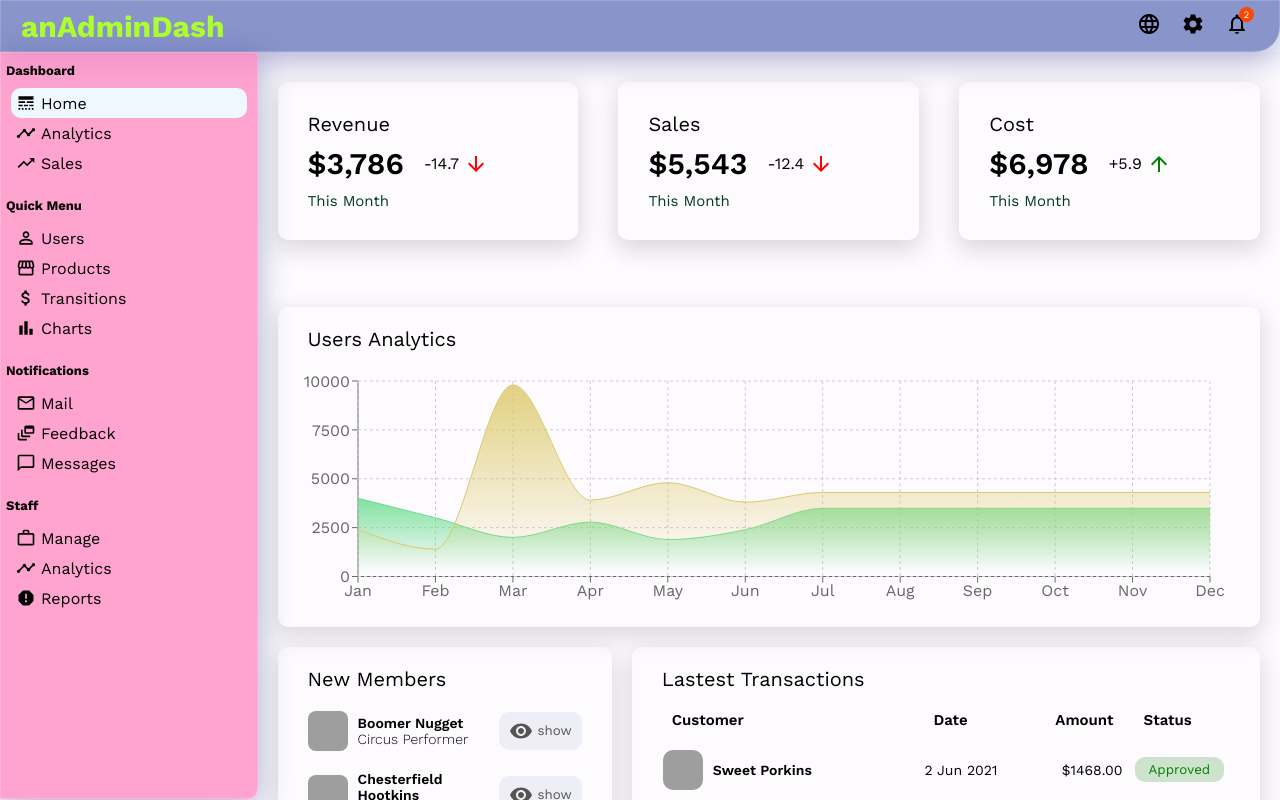
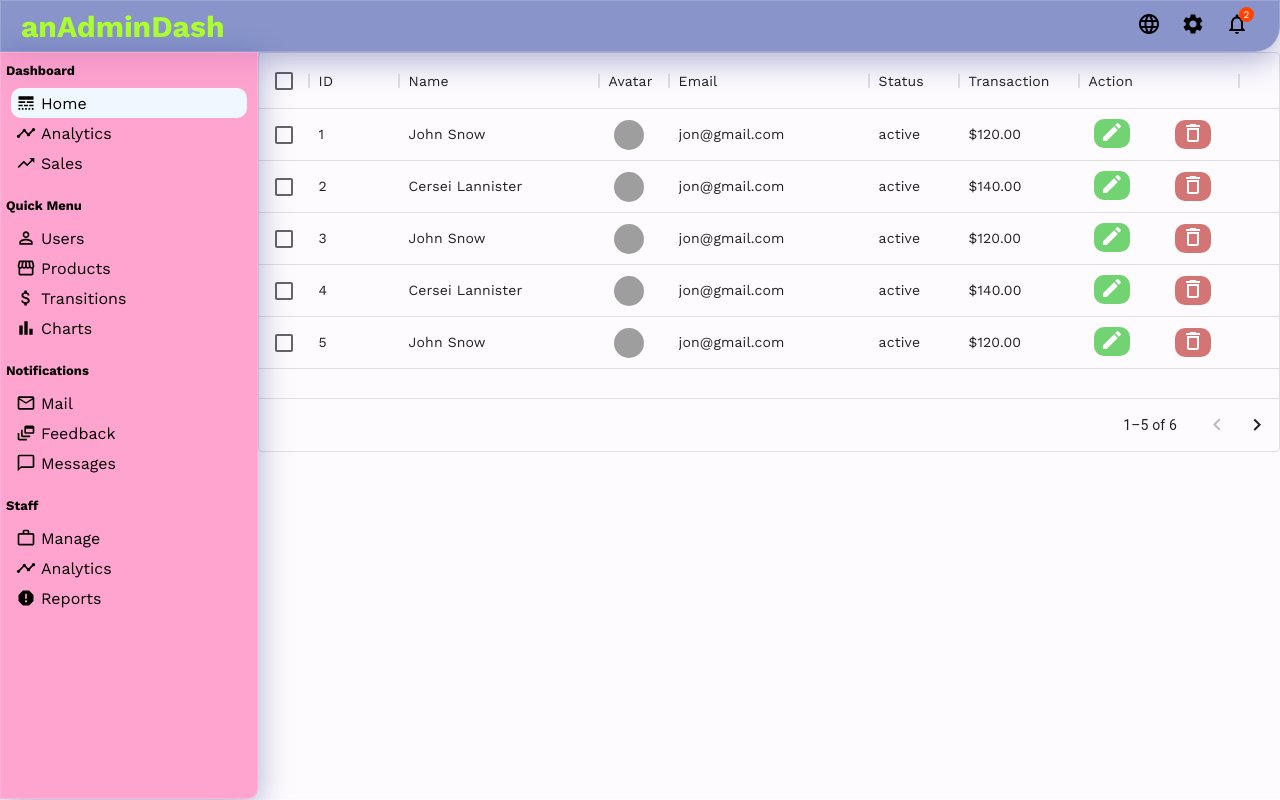
Before and after one commit to shadowp2810/react_an_admindash, a React (Create React App) app: page /users in a window 1280 px wide. Shown: the top 800 px of the page. Built offline with nearby package versions, Linux system fonts and the light colour scheme; grey boxes are pictures that could not be loaded.

Commit message:
Build the UsersPage.

```diff
--- a/package.json
+++ b/package.json
@@ -7,11 +7,13 @@
     "@emotion/styled": "^11.6.0",
     "@mui/icons-material": "^5.4.2",
     "@mui/material": "^5.4.2",
+    "@mui/x-data-grid": "^5.5.1",
     "@testing-library/jest-dom": "^5.16.2",
     "@testing-library/react": "^12.1.3",
     "@testing-library/user-event": "^13.5.0",
     "react": "^17.0.2",
     "react-dom": "^17.0.2",
+    "react-router-dom": "^5.3.0",
     "react-scripts": "5.0.0",
     "recharts": "^2.1.9",
     "web-vitals": "^2.1.4"
--- a/src/App.js
+++ b/src/App.js
@@ -1,10 +1,15 @@
 import React, { useEffect, useState } from "react";
 import ReactDOM from "react-dom";
+
+// import { Outlet, Link } from "react-router-dom";
+
+import { BrowserRouter as Router, Switch, Route, Link } from "react-router-dom";
 
 import "./App.css";
 import TopNavBar from "./components/topnavbar/TopNavBar";
 import SideNavBar from "./components/sidenavbar/SideNavBar";
 import HomePage from "./pages/homepage/HomePage";
+import UsersPage from "./pages/userspage/UsersPage";
 
 function App() {
   const [width, setWidth] = useState(window.innerWidth);
@@ -17,13 +22,20 @@ function App() {
   }, [width]);
 
   return (
-    <div>
+    <Router>
       <TopNavBar />
       <div className="container">
         <SideNavBar width={width} />
-        <HomePage width={width} />
+        <Switch>
+          <Route exact path="/">
+            <HomePage width={width} />
+          </Route>
+          <Route path="/users">
+            <UsersPage width={width} />
+          </Route>
+        </Switch>
       </div>
-    </div>
+    </Router>
   );
 }
 
--- a/src/dummydata/dummydata.js
+++ b/src/dummydata/dummydata.js
@@ -72,3 +72,66 @@ export const usersData = [
     amt: 2100,
   },
 ];
+
+export const userRows = [
+  {
+    id: 1,
+    username: "John Snow",
+    avatar: `https://randomuser.me/api/portraits/med/men/${Math.floor(
+      Math.random() * 100
+    )}.jpg`,
+    email: "jon@gmail.com",
+    status: "active",
+    transaction: "$120.00",
+  },
+  {
+    id: 2,
+    username: "Cersei Lannister",
+    avatar: `https://randomuser.me/api/portraits/med/men/${Math.floor(
+      Math.random() * 100
+    )}.jpg`,
+    email: "jon@gmail.com",
+    status: "active",
+    transaction: "$140.00",
+  },
+  {
+    id: 3,
+    username: "John Snow",
+    avatar: `https://randomuser.me/api/portraits/med/men/${Math.floor(
+      Math.random() * 100
+    )}.jpg`,
+    email: "jon@gmail.com",
+    status: "active",
+    transaction: "$120.00",
+  },
+  {
+    id: 4,
+    username: "Cersei Lannister",
+    avatar: `https://randomuser.me/api/portraits/med/men/${Math.floor(
+      Math.random() * 100
+    )}.jpg`,
+    email: "jon@gmail.com",
+    status: "active",
+    transaction: "$140.00",
+  },
+  {
+    id: 5,
+    username: "John Snow",
+    avatar: `https://randomuser.me/api/portraits/med/men/${Math.floor(
+      Math.random() * 100
+    )}.jpg`,
+    email: "jon@gmail.com",
+    status: "active",
+    transaction: "$120.00",
+  },
+  {
+    id: 6,
+    username: "Cersei Lannister",
+    avatar: `https://randomuser.me/api/portraits/med/men/${Math.floor(
+      Math.random() * 100
+    )}.jpg`,
+    email: "jon@gmail.com",
+    status: "active",
+    transaction: "$140.00",
+  },
+];
--- /dev/null
+++ b/src/pages/userspage/UsersPage.css
@@ -0,0 +1,37 @@
+@media screen and (min-width: 1024px) {
+  .userspage {
+    flex: 4;
+  }
+}
+
+.userpageUser {
+  display: flex;
+  align-items: center;
+}
+
+.userpageImage {
+  width: 30px;
+  height: 30px;
+  border-radius: 50%;
+  padding: 0px 5px;
+  object-fit: cover;
+}
+
+.userpageEdit {
+  background-color: rgb(113, 211, 113);
+  margin: 0px 5px;
+  margin-right: 40px;
+  border: none;
+  border-radius: 10px;
+  color: white;
+  cursor: pointer;
+}
+
+.userpageDelete {
+  background-color: rgb(211, 117, 117);
+  margin: 0px 5px;
+  border: none;
+  border-radius: 10px;
+  color: white;
+  cursor: pointer;
+}
--- /dev/null
+++ b/src/pages/userspage/UsersPage.jsx
@@ -0,0 +1,104 @@
+import React, { useState } from "react";
+import { DataGrid } from "@mui/x-data-grid";
+import { DeleteOutline, Edit } from "@mui/icons-material";
+import { Link } from "react-router-dom";
+
+import "./UsersPage.css";
+import { userRows as rows } from "../../dummydata/dummydata";
+
+function UsersPage(props) {
+  const [data, setData] = useState(rows);
+  const handleDelete = (id) => {
+    setData(data.filter((item) => item.id !== id));
+  };
+  const columns = [
+    {
+      field: "id",
+      headerName: "ID",
+      width: 90,
+      description: "This column has ID by date account was made.",
+    },
+    {
+      field: "username",
+      headerName: "Name",
+      width: 200,
+      description: "This column has Full Name of User.",
+    },
+    {
+      field: "avatar",
+      headerName: "Avatar",
+      width: 70,
+      sortable: false,
+      description: "This column has User's Profile Photo.",
+      renderCell: (params) => {
+        return (
+          <div className="userpageUser">
+            <img src={params.row.avatar} alt="" className="userpageImage" />
+          </div>
+        );
+      },
+    },
+    {
+      field: "email",
+      headerName: "Email",
+      width: 200,
+      description: "This column has Email of User.",
+    },
+    {
+      field: "status",
+      headerName: "Status",
+      width: 90,
+      description: "This column indicated if User's account is still active.",
+    },
+    { field: "transaction", headerName: "Transaction", width: 120 },
+    {
+      field: "action",
+      headerName: "Action",
+      description: "This column lets you edit and delete user.",
+      sortable: false,
+      width: 160,
+      renderCell: (params) => {
+        return (
+          <>
+            <Link to={"/user/" + params.row.id}>
+              <button className="userpageEdit">
+                <Edit />
+              </button>
+            </Link>
+            <button
+              className="userpageDelete"
+              onClick={() => handleDelete(params.row.id)}
+            >
+              <DeleteOutline />
+            </button>
+          </>
+        );
+      },
+    },
+  ];
+
+  return (
+    <div
+      className="userspage"
+      style={{
+        height: 400,
+        width: "100%",
+      }}
+    >
+      <div style={{ display: "flex", height: "100%" }}>
+        <div style={{ flexGrow: 1 }}>
+          <DataGrid
+            rows={data}
+            columns={columns}
+            pageSize={5}
+            rowsPerPageOptions={[5]}
+            checkboxSelection
+            disableSelectionOnClick
+          />
+        </div>
+      </div>
+    </div>
+  );
+}
+
+export default UsersPage;
```
Also changed, not shown: src/index.js (+37 -0 lines), 1 other file (tests, documents, lock files or other folders).
